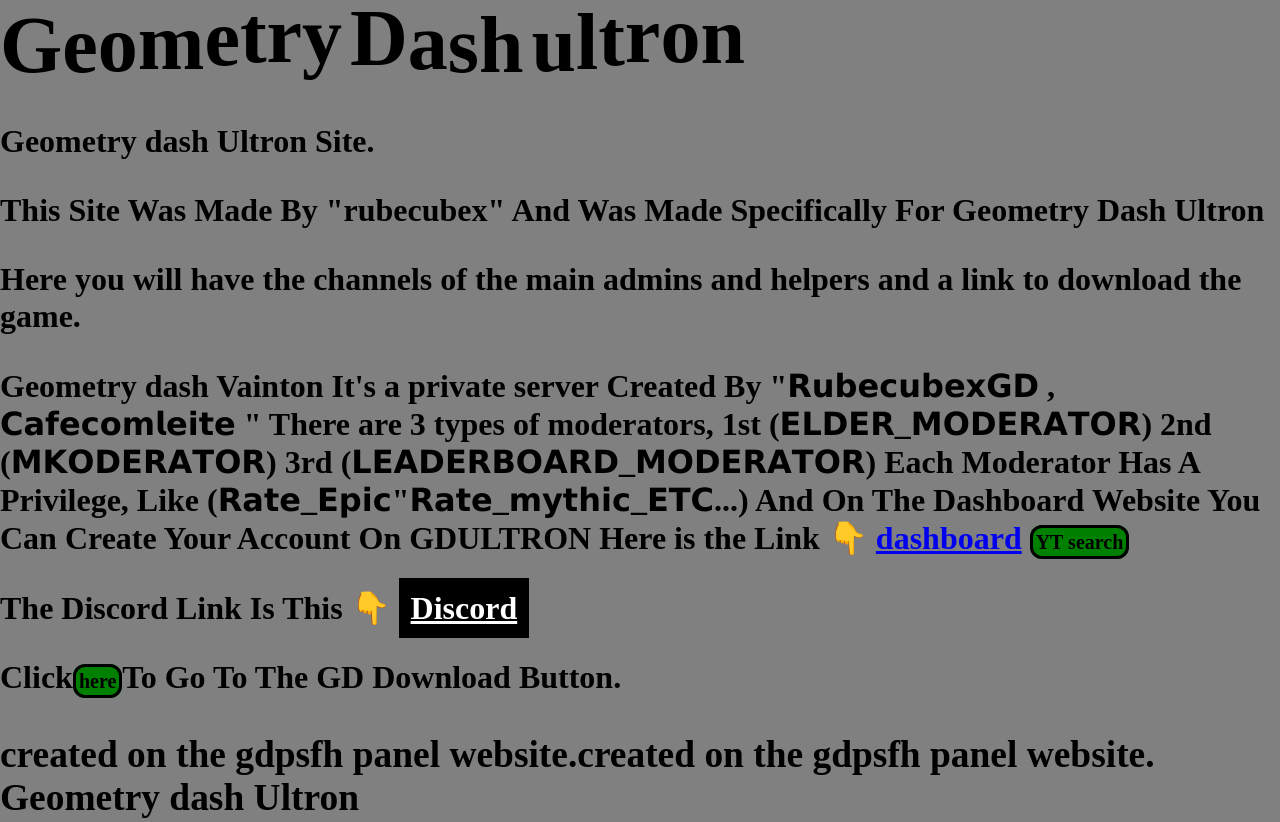
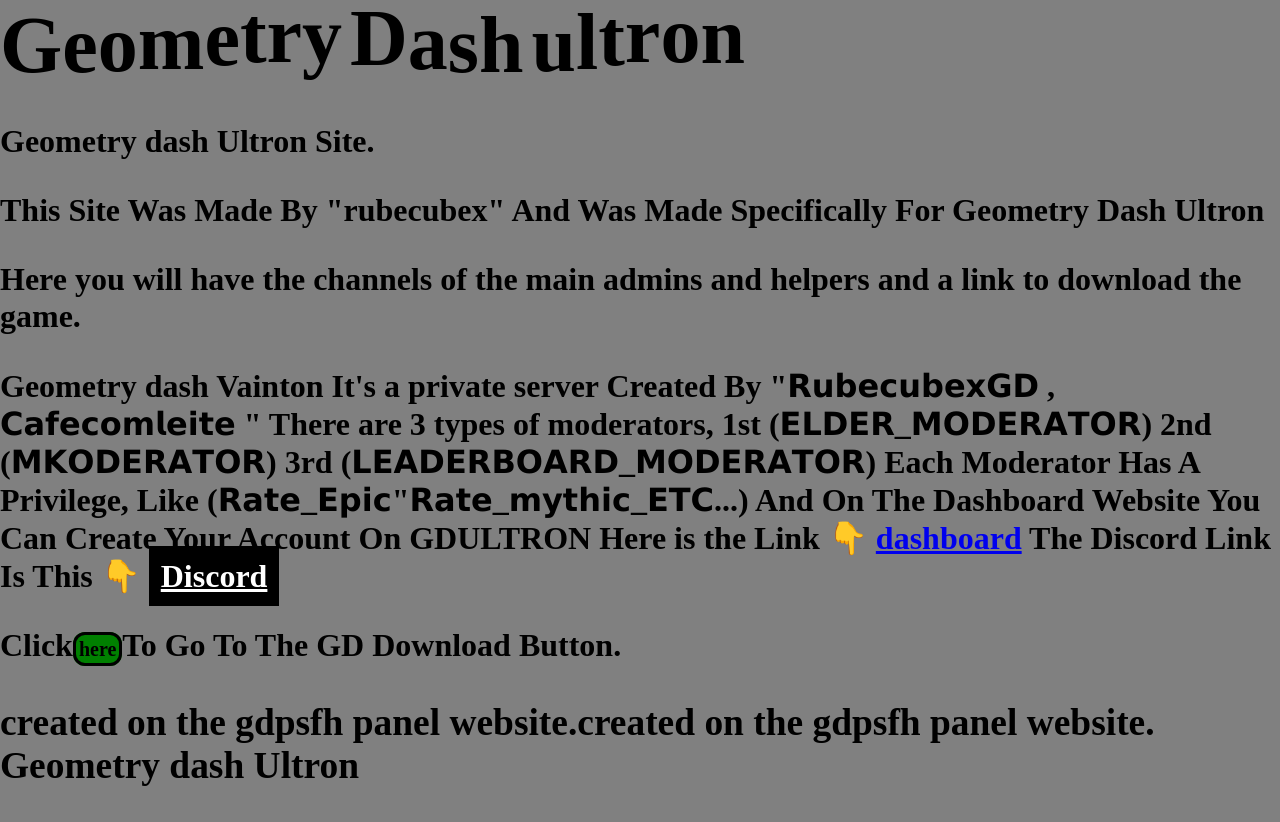
Before and after one commit to RubecubexGD/GeometrydashUltron, a plain HTML site: page index.html in a window 1280 px wide. Shown: the top 822 px of the page. Drawn offline with Linux system fonts and the light colour scheme.

Commit message:
Update index.html

```diff
--- a/index.html
+++ b/index.html
@@ -128,7 +128,7 @@
           <a href="https://gdpsuktraon.ps.fhgdps.com/dashboard/" target="_blank">dashboard</a><head></head>
 
 
-<a href="yt.html" style="background-color: seagreen; radius: 90px;font-size: 20px;background-color: green;color: black;border-radius: 12px;text-align: center;text-decoration: none;padding: 3px 3px;border: solid black">YT search </a> <p></p>
+
 
     The Discord Link Is This 👇
     <a style="Font-size; 40px; background-color: black;radius: 12px;border-color: green;color: white;padding: 12px;width: 15%;" href="https://discord.gg/ZQVQ5cVTXp" target="_blank" style="font-size: 40px;"> Discord</a>
```
